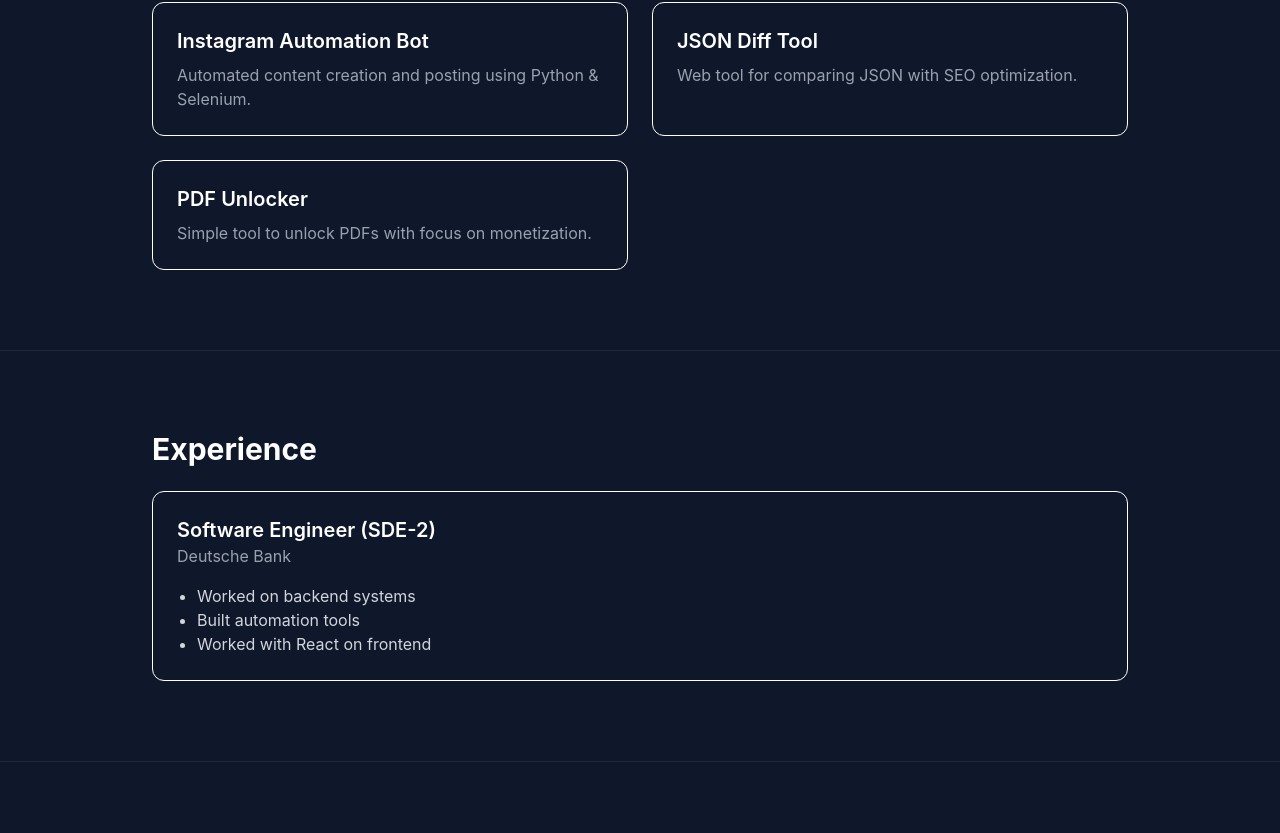
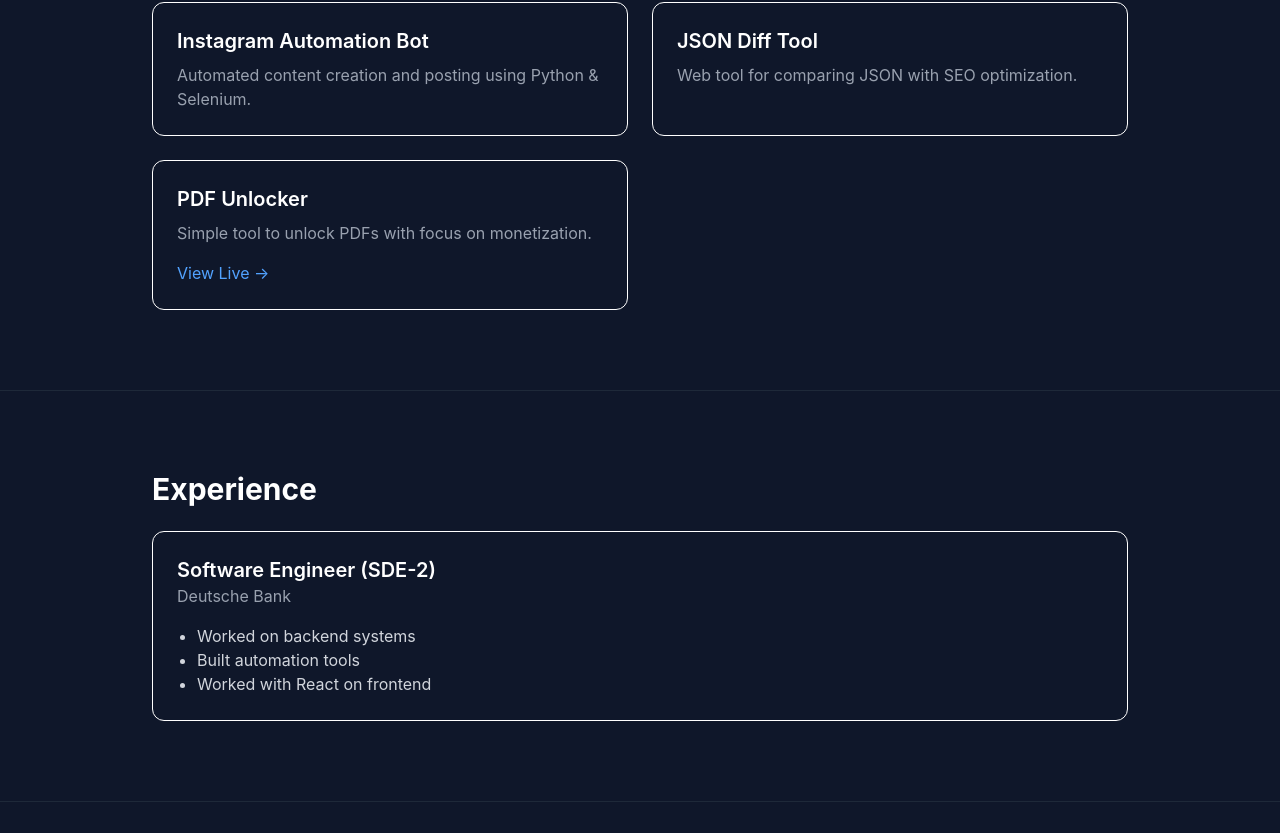
Before and after one commit to divyanshu1150/portfolio, a React (Vite) app in the folder portfolio/: page / in a window 1280 px wide. Shown: the part 1267-2100 px from the top of the page. Built offline with nearby package versions, Linux system fonts and the light colour scheme.

Commit message:
added pdf subdomain link

```diff
--- a/portfolio/src/components/Projects.jsx
+++ b/portfolio/src/components/Projects.jsx
@@ -10,6 +10,7 @@ const projects = [
   {
     title: "PDF Unlocker",
     desc: "Simple tool to unlock PDFs with focus on monetization.",
+    link: "https://pdf.divyanshuagarwal.com",
   },
 ];
 
@@ -30,6 +31,16 @@ export default function Projects() {
             >
               <h3 className="text-xl font-semibold mb-2">{p.title}</h3>
               <p className="text-gray-400">{p.desc}</p>
+              {p.link && (
+                <a
+                  href={p.link}
+                  target="_blank"
+                  rel="noopener noreferrer"
+                  className="inline-block mt-4 text-blue-400 hover:underline"
+                >
+                  View Live →
+                </a>
+              )}
             </div>
           ))}
         </div>
```
